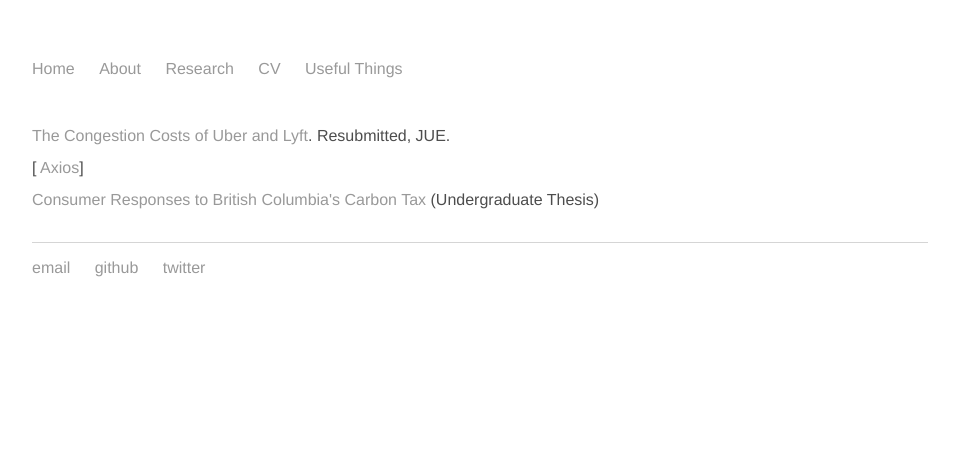
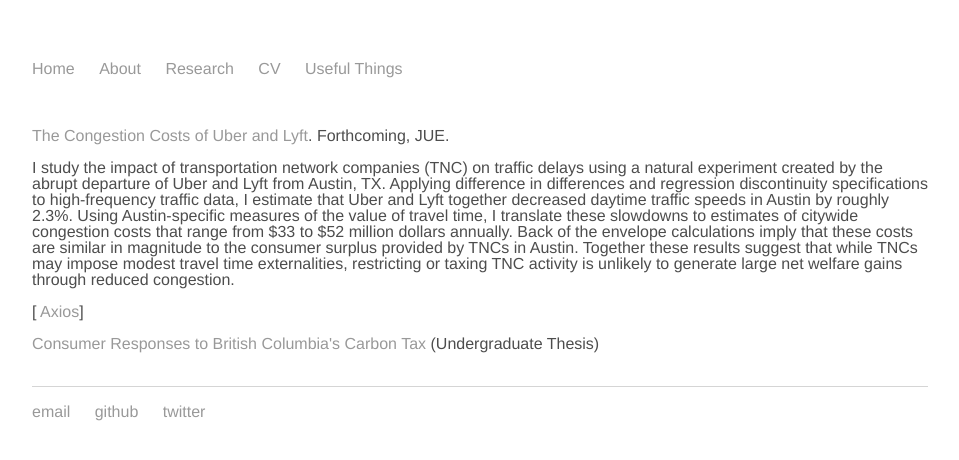
Before and after one commit to Matt-Tarduno/Matt-Tarduno.github.io, a Jekyll site: the page built from research/index.html, in a window 1280 px wide. Shown: the top 460 px of the page, without its empty margins (160-1119 px from the left). Built offline with Jekyll 4.4.1, drawn with Linux system fonts in a browser that asks for light colours.

Commit message:
Update index.html

```diff
--- a/research/index.html
+++ b/research/index.html
@@ -9,7 +9,15 @@ sitemap:
 <br />
 <div class="blurb">
 	<h1></h1>
-	<p><a href="https://matt-tarduno.github.io/tnc/" target="_blank">The Congestion Costs of Uber and Lyft</a>. Resubmitted, JUE.
+	<p><a href="https://matt-tarduno.github.io/tnc/" target="_blank">The Congestion Costs of Uber and Lyft</a>. Forthcoming, JUE.
+	<p>I study the impact of transportation network companies (TNC) on traffic delays using a natural experiment created by the abrupt departure of Uber and Lyft from Austin, TX. Applying difference in
+differences and regression discontinuity specifications to high-frequency traffic data, I estimate that Uber
+and Lyft together decreased daytime traffic speeds in Austin by roughly 2.3%. Using Austin-specific
+measures of the value of travel time, I translate these slowdowns to estimates of citywide congestion
+costs that range from $33 to $52 million dollars annually. Back of the envelope calculations imply that
+these costs are similar in magnitude to the consumer surplus provided by TNCs in Austin. Together
+these results suggest that while TNCs may impose modest travel time externalities, restricting or taxing
+TNC activity is unlikely to generate large net welfare gains through reduced congestion.</p>
 	<p>[<a href="https://www.axios.com/uber-lyft-austin-traffic-8d7034d4-fe16-4a8f-873d-3a867b35afb0.html" target="_blank"> Axios</a>]
 
 </div><!-- /.blurb -->
```
